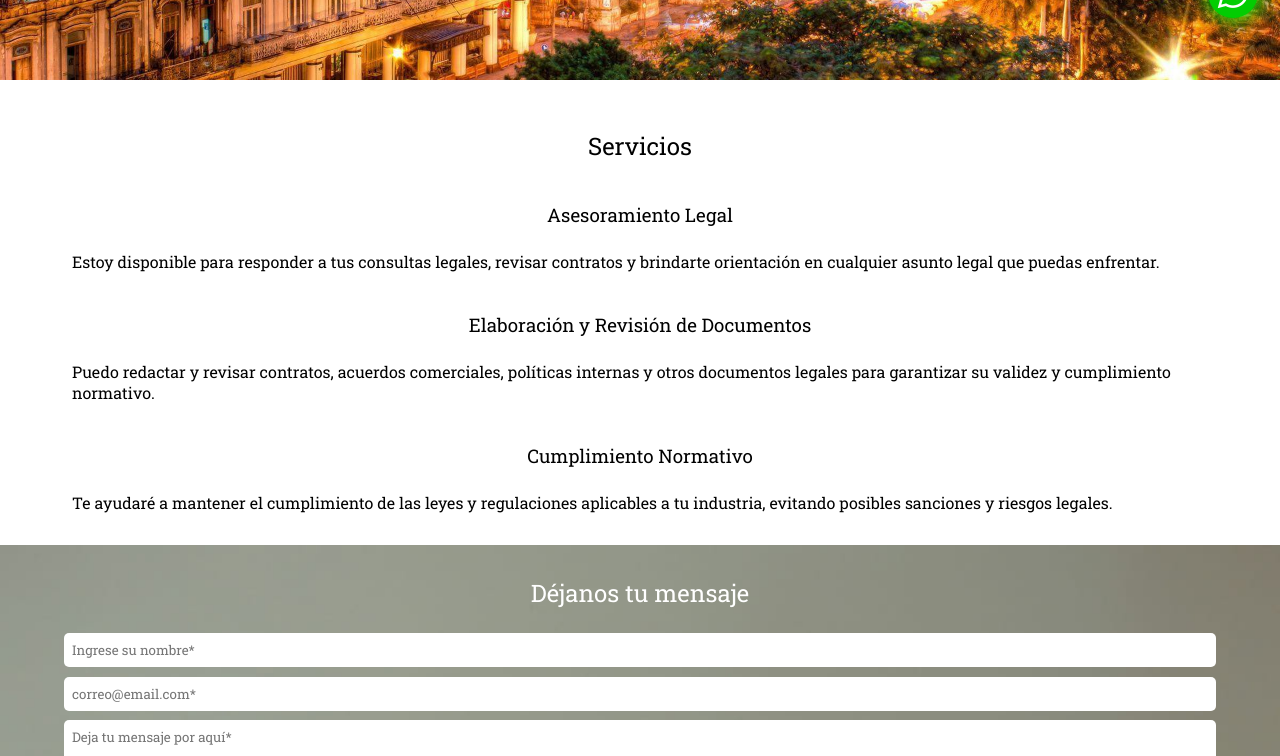
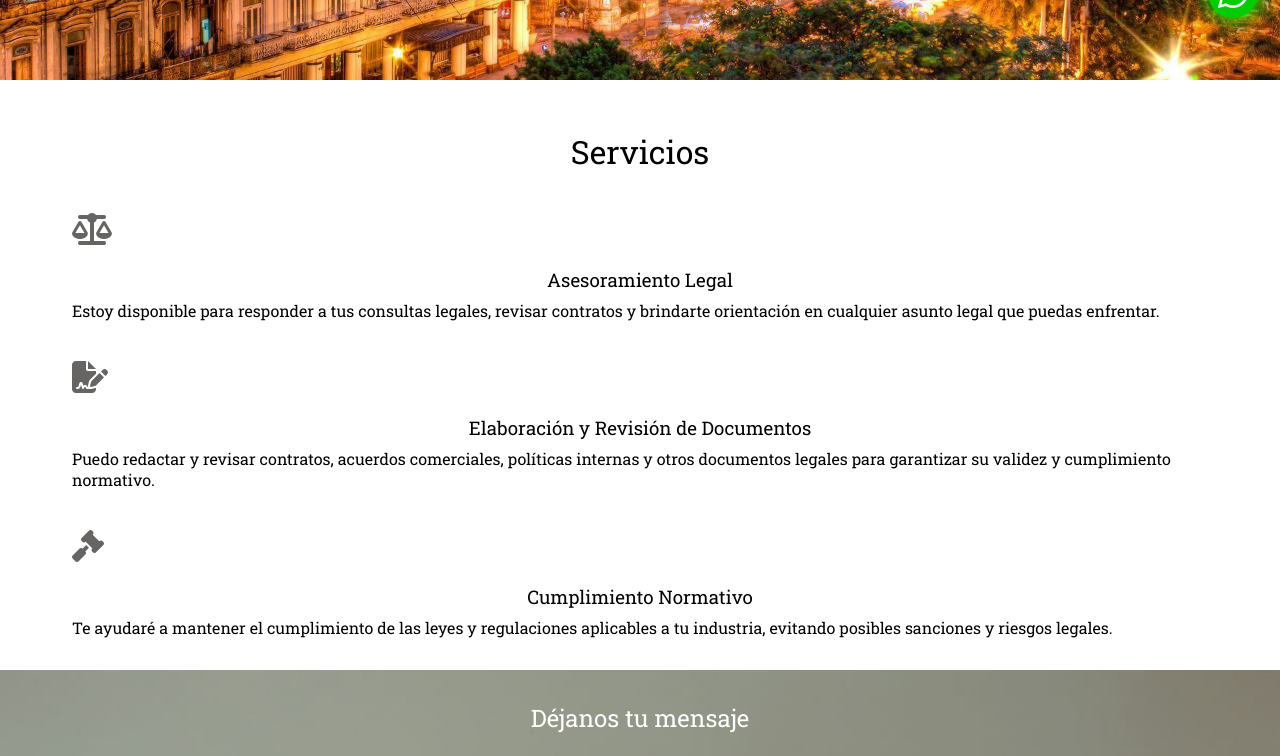
Before and after one commit to dttrujillo00/susana-de-oro, a React (Vite) app: page / in a window 1280 px wide. Shown: the part 720-1476 px from the top of the page. Built offline with nearby package versions, Linux system fonts and the light colour scheme.

Commit message:
iconos de los servicios agregados

```diff
--- a/src/components/ContainerHomeContent/ContainerHomeContent.css
+++ b/src/components/ContainerHomeContent/ContainerHomeContent.css
@@ -1,4 +1,3 @@
 .home-content-container {
-    height: 1000px;
     padding-top: 50px;
 }
--- a/src/components/Servicios/Servicios.css
+++ b/src/components/Servicios/Servicios.css
@@ -6,14 +6,29 @@
 .servicios-container h2 {
     text-align: center;
     margin-bottom: 2rem;
+    font-size: 2rem;
 }
 
 .servicios-container h3 {
     text-align: center;
-    margin-bottom: 1.5rem;
+    margin-bottom: .5rem;
 }
 
 .servicios-container .servicio-card {
     margin-bottom: 1.5rem;
     padding: .5rem;
 }
+
+.fa-gavel,
+.fa-file-signature,
+.fa-scale-balanced {
+    height: 2rem;
+    line-height: 2rem;
+    background-color: rgb(103, 100, 100);
+    /* background: linear-gradient(to right, #ff8a00 0%, #dd4c4f 100%); */
+    background-clip: text;
+    -webkit-background-clip: text;
+    -webkit-text-fill-color: transparent;
+    margin-bottom: .5rem;
+    display: ruby-text;
+}
--- a/src/components/Servicios/Servicios.tsx
+++ b/src/components/Servicios/Servicios.tsx
@@ -7,6 +7,7 @@
 
         <article className='servicio-card'>
 
+          <i className="fa-solid fa-scale-balanced fa-2xl"></i>
           <h3>Asesoramiento Legal</h3>
           <p>Estoy disponible para responder a tus consultas legales, revisar contratos y brindarte orientación en cualquier asunto legal que puedas enfrentar.</p>
 
@@ -14,6 +15,7 @@
 
         <article className='servicio-card'>
 
+          <i className="fa-solid fa-file-signature fa-2xl"></i>
           <h3>Elaboración y Revisión de Documentos</h3>
           <p>Puedo redactar y revisar contratos, acuerdos comerciales, políticas internas y otros documentos legales para garantizar su validez y cumplimiento normativo.</p>
 
@@ -21,6 +23,7 @@
 
         <article className='servicio-card'>
 
+          <i className='fa-solid fa-gavel fa-2xl'></i>
           <h3>Cumplimiento Normativo</h3>
           <p>Te ayudaré a mantener el cumplimiento de las leyes y regulaciones aplicables a tu industria, evitando posibles sanciones y riesgos legales.</p>
 
```
